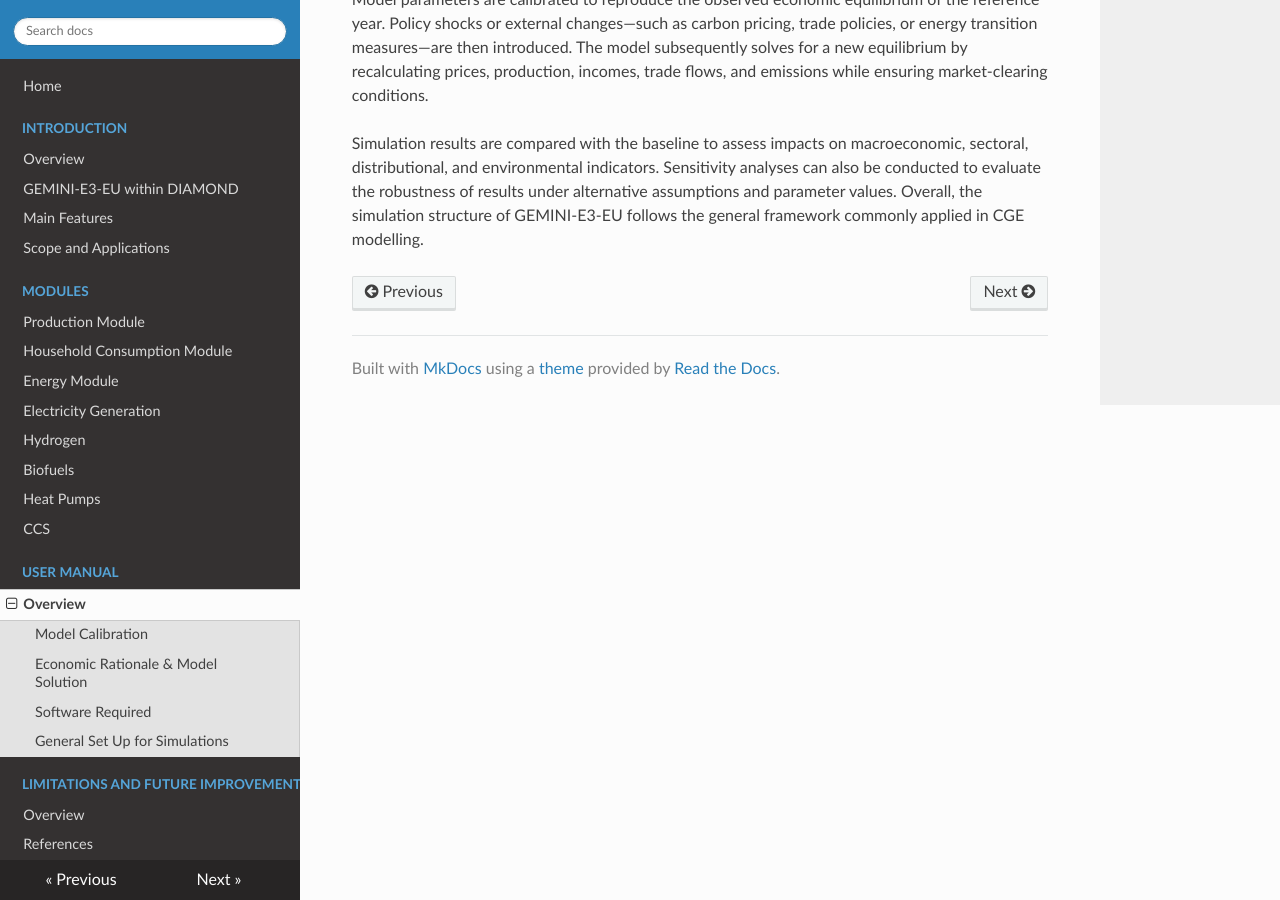
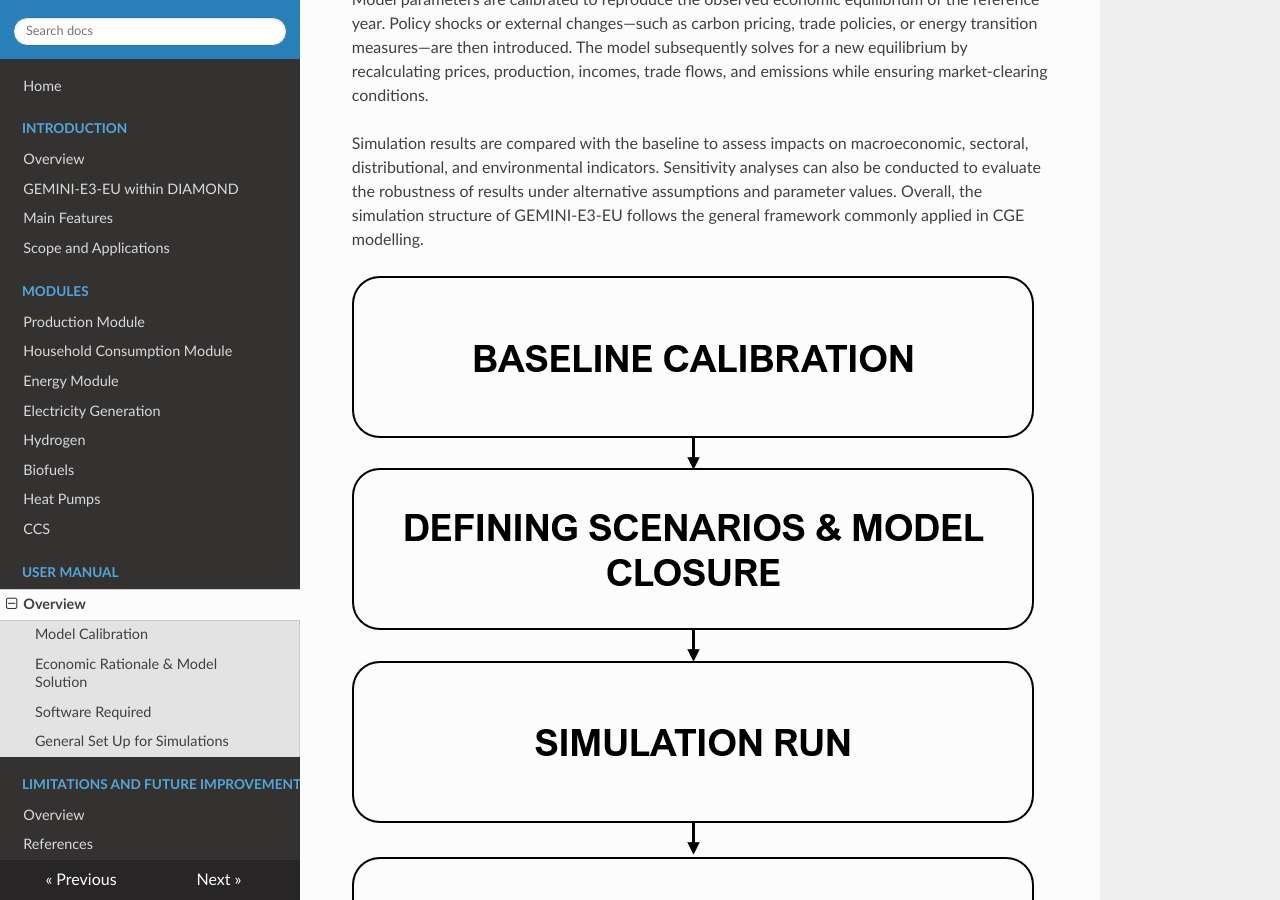
Before and after one commit to Perdana-Sigit/GEMINI-E3-EU, an MkDocs documentation site: the page built from docs/user_manual/overview.md, in a window 1280 px wide and 900 px high, scrolled down 1116 px. Built offline with MkDocs 1.6.1, drawn with Linux system fonts in a browser that asks for light colours; nearby versions of some CDN libraries.

Commit message:
Update overview.md

```diff
--- a/docs/user_manual/overview.md
+++ b/docs/user_manual/overview.md
@@ -21,3 +21,5 @@ Simulations in GEMINI-E3-EU follow a standard Computable General Equilibrium (CG
 Model parameters are calibrated to reproduce the observed economic equilibrium of the reference year. Policy shocks or external changes—such as carbon pricing, trade policies, or energy transition measures—are then introduced. The model subsequently solves for a new equilibrium by recalculating prices, production, incomes, trade flows, and emissions while ensuring market-clearing conditions.
 
 Simulation results are compared with the baseline to assess impacts on macroeconomic, sectoral, distributional, and environmental indicators. Sensitivity analyses can also be conducted to evaluate the robustness of results under alternative assumptions and parameter values. Overall, the simulation structure of GEMINI-E3-EU follows the general framework commonly applied in CGE modelling.
+
+![Flowchart Manual](../Images/Flow-Manual.png)
```
